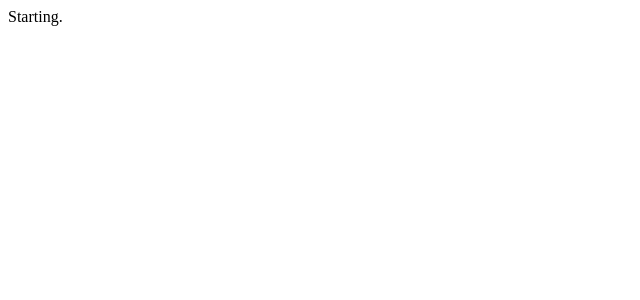
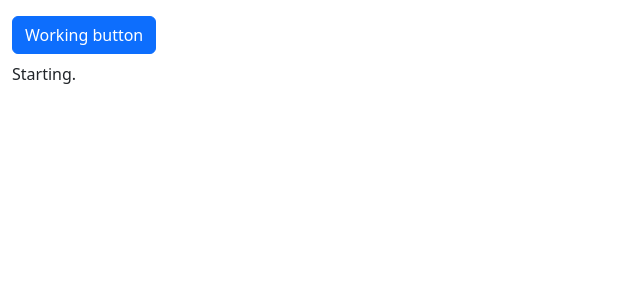
Before and after one commit to mehonal/reactive-notes-client, a React (Vite) app: page / in a window 1280 px wide. Shown: the top 300 px of the page, without its empty margins (0-640 px from the left). Built offline with nearby package versions, Linux system fonts and the light colour scheme.

Commit message:
added Bootstrap

```diff
--- a/package.json
+++ b/package.json
@@ -10,6 +10,8 @@
     "preview": "vite preview"
   },
   "dependencies": {
+    "@popperjs/core": "^2.11.8",
+    "bootstrap": "^5.3.3",
     "react": "^18.3.1",
     "react-dom": "^18.3.1"
   },
--- a/src/App.jsx
+++ b/src/App.jsx
@@ -2,12 +2,16 @@ import { useState } from 'react'
 import reactLogo from './assets/react.svg'
 import viteLogo from '/vite.svg'
 import './App.css'
-
+import 'bootstrap/dist/css/bootstrap.min.css';
+import 'bootstrap/dist/js/bootstrap.min.js';
 
 function App() {
   return (
     <>
-        Starting.
+      <div className="container-fluid mt-3">
+          <a href="/" className="btn btn-primary mb-2">Working button</a>
+          <p>Starting.</p>
+      </div>
     </>
   )
 }
```
Also changed, not shown: 1 other file (tests, documents, lock files or other folders).
